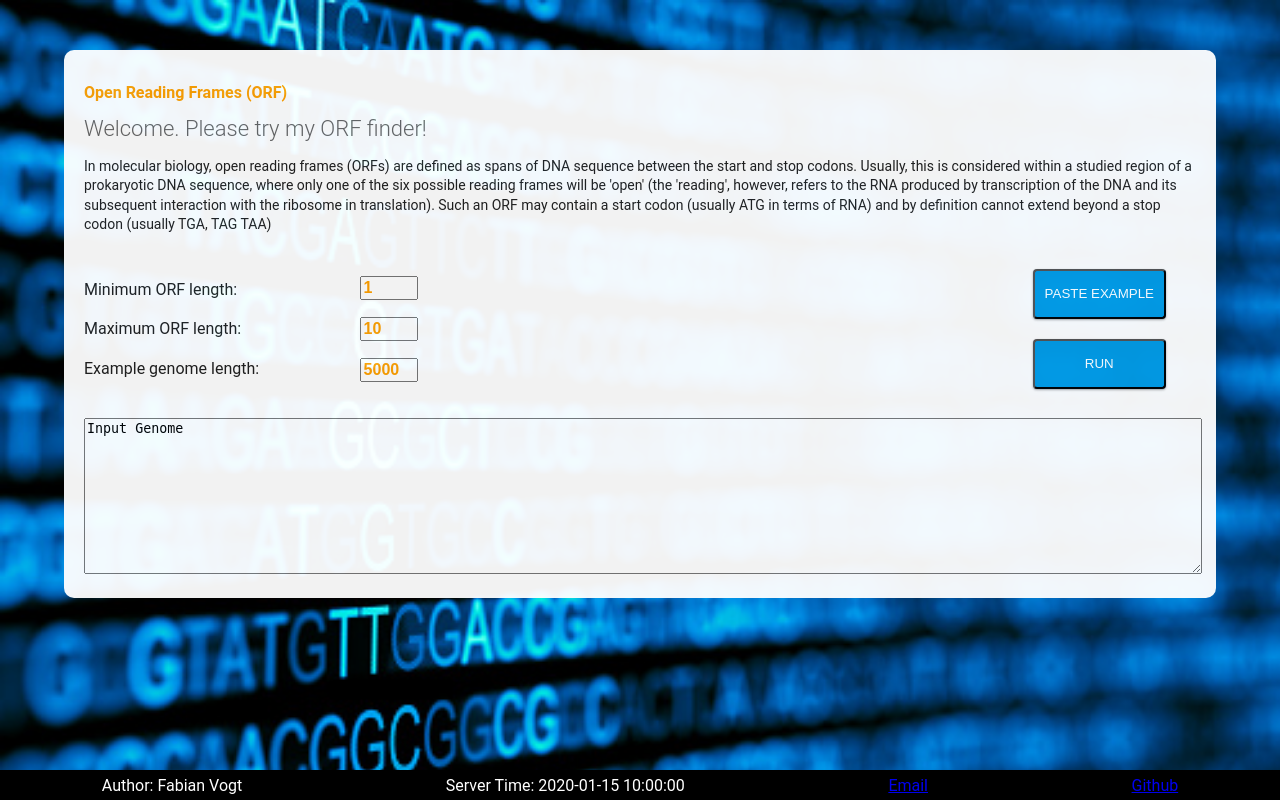
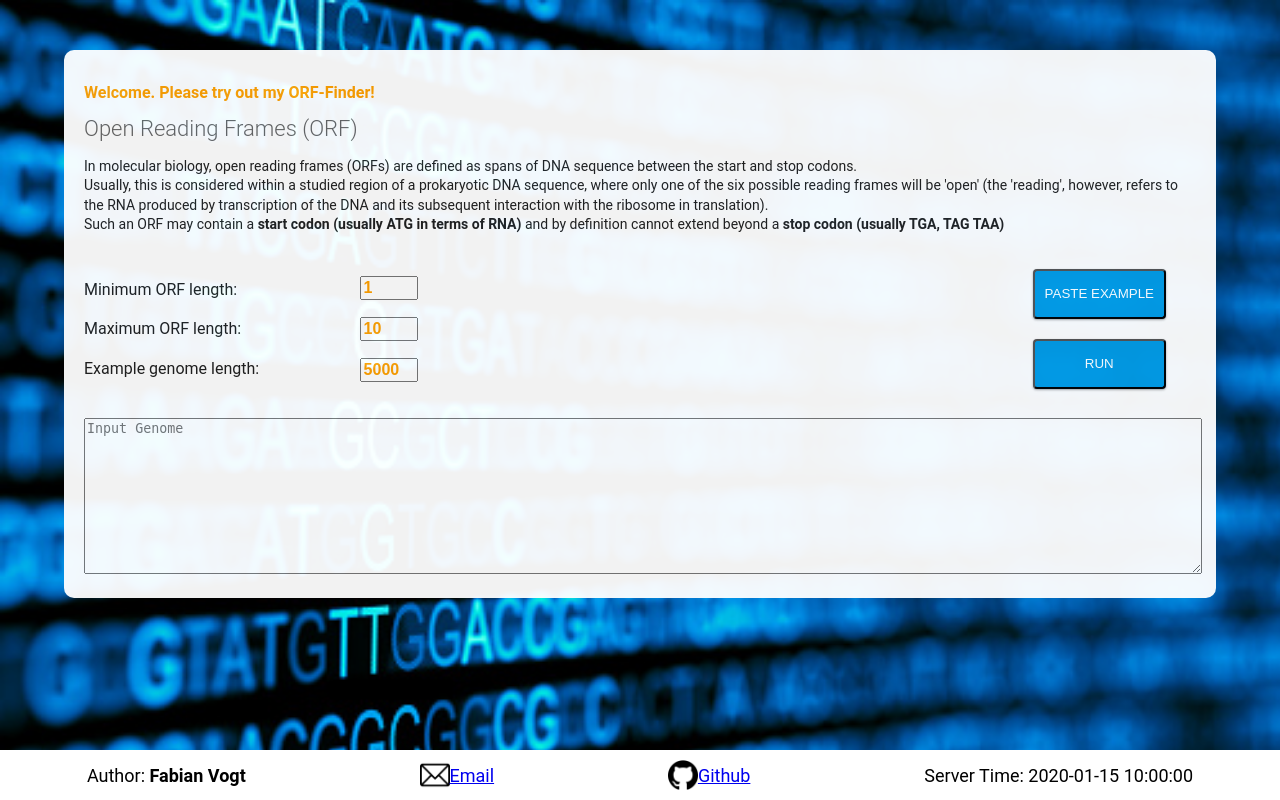
Before and after one commit to fabianxvogt/ORF-webapp, a Flask app: template server/src/templates/index.html in a window 1280 px wide. Run offline with Flask 2, Linux system fonts and the light colour scheme; the template is opened without the code that fills it: most values are stand-ins (such as "Sample title", 1, 10 or a date in 2020).

Commit message:
minor changes

```diff
--- a/server/src/templates/index.html
+++ b/server/src/templates/index.html
@@ -3,7 +3,7 @@
     <head>
         <meta charset="UTF-8">
         <meta name="viewport" content="width=device-width, initial-scale=1.0">
-        <title>Flask + Firebase</title>
+        <title>Open Reading Frames</title>
         <link rel="stylesheet" href="styles.css">
     </head>
     <body>
@@ -12,10 +12,15 @@
                 <div class="flex-child"  id="input_flex" >
                     <div class="input_div">
                         <div>
-                            <h2>Open Reading Frames (ORF)</h2>
-                            <h1>Welcome. Please try my ORF finder!</h1>
-                            <p>In molecular biology, open reading frames (ORFs) are defined as spans of DNA sequence between the start and stop codons. Usually, this is considered within a studied region of a prokaryotic DNA sequence, where only one of the six possible reading frames will be 'open' (the 'reading', however, refers to the RNA produced by transcription of the DNA and its subsequent interaction with the ribosome in translation).
-                                Such an ORF may contain a start codon (usually ATG in terms of RNA) and by definition cannot extend beyond a stop codon (usually TGA, TAG TAA) </p>
+                            <h2>Welcome. Please try out my ORF-Finder!</h2>
+                            <h1>Open Reading Frames (ORF)</h1>
+                            <p>In molecular biology, open reading frames (ORFs) are defined as spans of DNA sequence
+                                between the start and stop codons. <br>Usually, this is considered within a studied region
+                                 of a prokaryotic DNA sequence, where only one of the six possible reading frames will
+                                  be 'open' (the 'reading', however, refers to the RNA produced by transcription of the DNA
+                                  and its subsequent interaction with the ribosome in translation). <br>
+                                Such an ORF may contain a <b>start codon (usually ATG in terms of RNA)</b>
+                                and by definition cannot extend beyond a <b>stop codon (usually TGA, TAG TAA)</b> </p>
 
                         </div>
                         <div class="fields_div">
@@ -36,15 +41,16 @@
                                 <button class="blue_button" id="btn_run" onclick="run()">Run</button>
                             </div>
                         </div><br>
-                        <textarea id="input_genome" rows="10">Input Genome</textarea>
+                        <textarea placeholder="Input Genome" id="input_genome" rows="10"></textarea>
                     </div>
                 </div>
 
                 <div class="flex-child" id="output_flex" style="display: none;" >
                     <div class="output_div" style="max-height: 1000px;">
+
+                        <div id="div_orfs_found">
                             <div class="output_header_div">
                                 <h2>Results</h2>
-
                                 <div class="output_buttons_div">
                                     <a class=" export_json blue_button" id="exportJSON">Export JSON</a>
                                     <button class="blue_button close_button" onclick="close_results()">X</button>
@@ -70,16 +76,26 @@
                                 <label id="sum_label"></label>
                             </div>
                         </div>
+                        <div id="label_no_orfs" class="label_no_orfs">
+                            <h2>Results</h2>
+                            <label>No ORFs found!</label>
+                        </div>
+                    </div>
                 </div>
             </div>
 
             <footer>
                 <div class="footer_div">
-                    <div>Author: Fabian Vogt</div>
+                    <div>Author: <b>Fabian Vogt</b></div>
+                    <div class="row_div">
+                        <img width="30px" height="30px" src="email_icon.png" alt="Send me an Email">
+                        <a href="mailto:fabianxvogt@gmail.com">Email</a>
+                    </div>
+                    <div class="row_div">
+                        <img width="30px" height="30px" src="github_icon.png" alt="Show this project on GitHub">
+                        <a href="https://github.com/fabianxvogt/ORF-webapp">Github</a>
+                    </div>
                         <div>Server Time: {{ context.server_time }}</div>
-
-                    <a href="mailto:fabianxvogt@gmail.com">Email</a>
-                    <a href="github">Github</a>
                 </div>
             </footer>
         </div>
@@ -109,6 +125,14 @@
 
                         var innerHTML = "<table>" //"<table><tr><th>START</th><th>END</th><th>ORF</th><th>IUPAC</th></tr>"
                         ORF_LEN = response.length
+                        if (ORF_LEN === 0) {
+                            document.getElementById("label_no_orfs").style.display = "block"
+                            document.getElementById("div_orfs_found").style.display = "none"
+                            return
+                        } else {
+                            document.getElementById("div_orfs_found").style.display = "block"
+                            document.getElementById("label_no_orfs").style.display = "none"
+                        }
                         document.getElementById("sum_label").innerHTML = ORF_LEN
                         for (var dict of response.entries()) {
                             innerHTML += "<tr>"
--- a/server/src/templates/styles.css
+++ b/server/src/templates/styles.css
@@ -145,8 +145,19 @@ tbody {
 .sum_div {
   font-weight: 700; margin-top: 20px;
 }
+.row_div {
+  align-items: center;
+  display:flex;
+  flex-direction: row;
+}
 .footer_div {
-  display:flex; justify-content: space-around; height: 30px; align-items: center;
+  display:flex;
+  justify-content: space-around;
+  height: 50px;
+  align-items: center;
+  background-color: white;
+  color: black;
+  font-size: large;
 }
 
 .output_header_div {
@@ -162,6 +173,11 @@ tbody {
   flex-direction: row;
   justify-content: space-between;
   min-width: 25%;
+}
+
+.label_no_orfs {
+  color: red;
+  font-size: x-large;
 }
 
 .export_json {
```
Also changed, not shown: server/src/templates/email_icon.png (added), server/src/templates/github_icon.png (added). Lines whose indentation alone changed are shown as unchanged.
